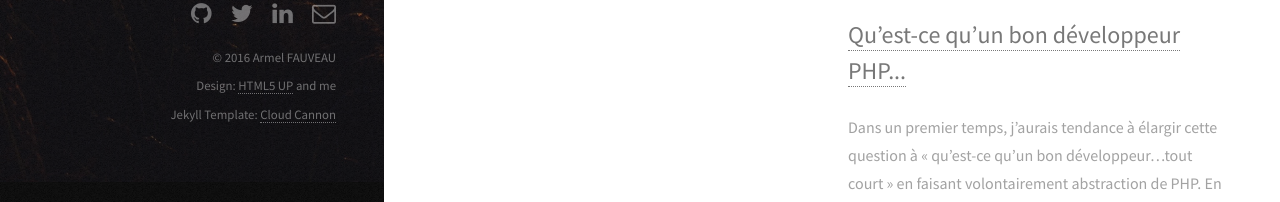
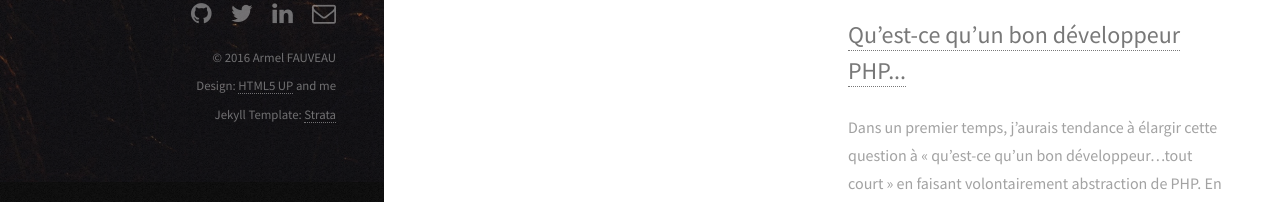
Before and after one commit to armel/armel.github.io, a Jekyll site: the page built from _posts/2016-02-11-ecran-dell.markdown, in a window 1280 px wide and 900 px high, scrolled down 541 px. Shown: the part 691-893 px from the top of the window. Built offline with Jekyll 4.4.1, drawn with Linux system fonts in a browser that asks for light colours.

Commit message:
Change template link

```diff
--- a/_layouts/default.html
+++ b/_layouts/default.html
@@ -69,7 +69,7 @@
             <ul class="copyright">
                 <li>&copy; {{ 'now' | date: "%Y" }} {{ site.title }}</li>
                 <li>Design: <a href="http://html5up.net">HTML5 UP</a> and me</li>
-                <li>Jekyll Template: <a href="http://cloudcannon.com">Cloud Cannon</a></li>
+                <li>Jekyll Template: <a href="http://jekyllthemes.org/themes/strata/">Strata</a></li>
             </ul>
         </footer>
 
```
